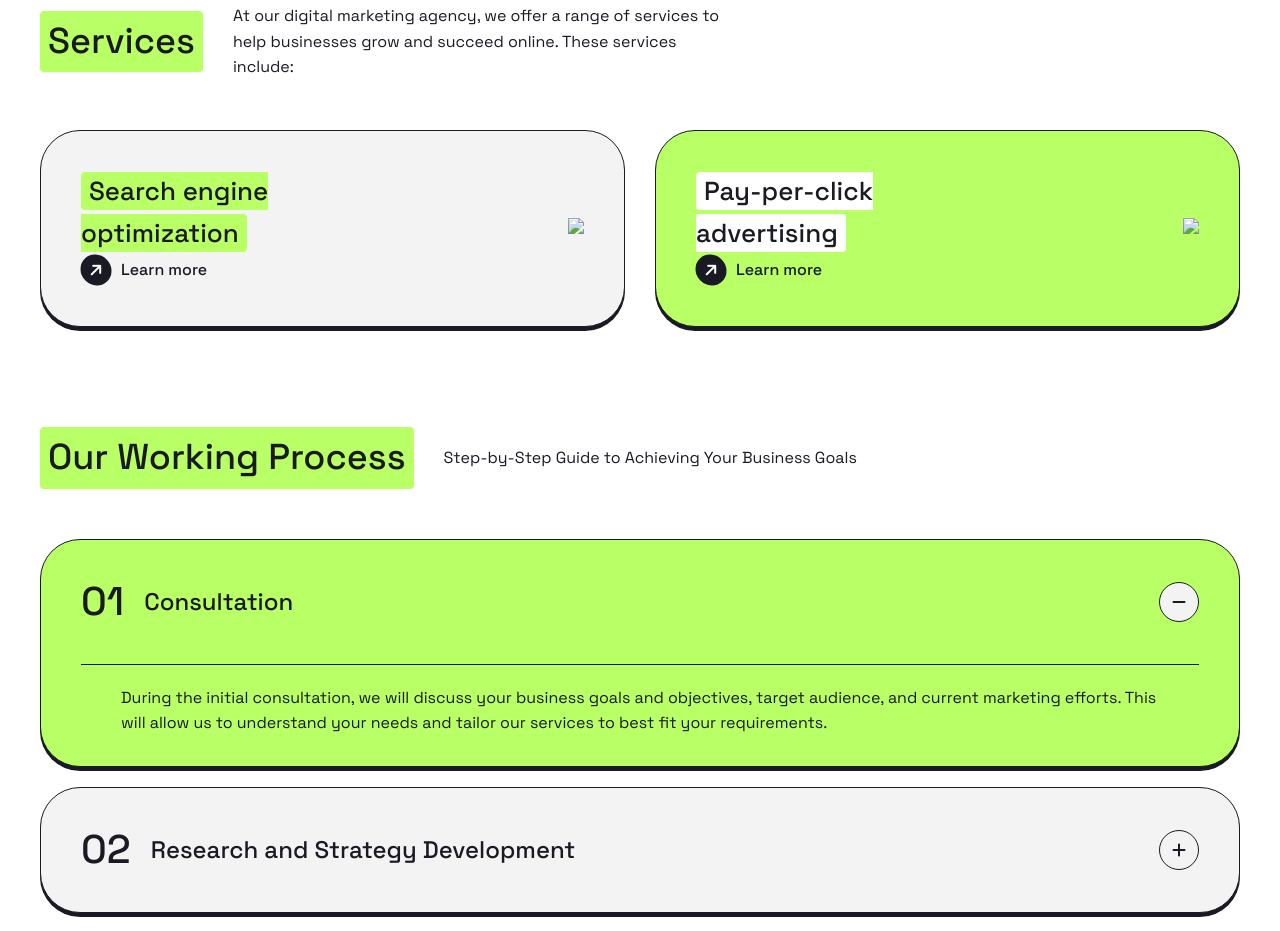
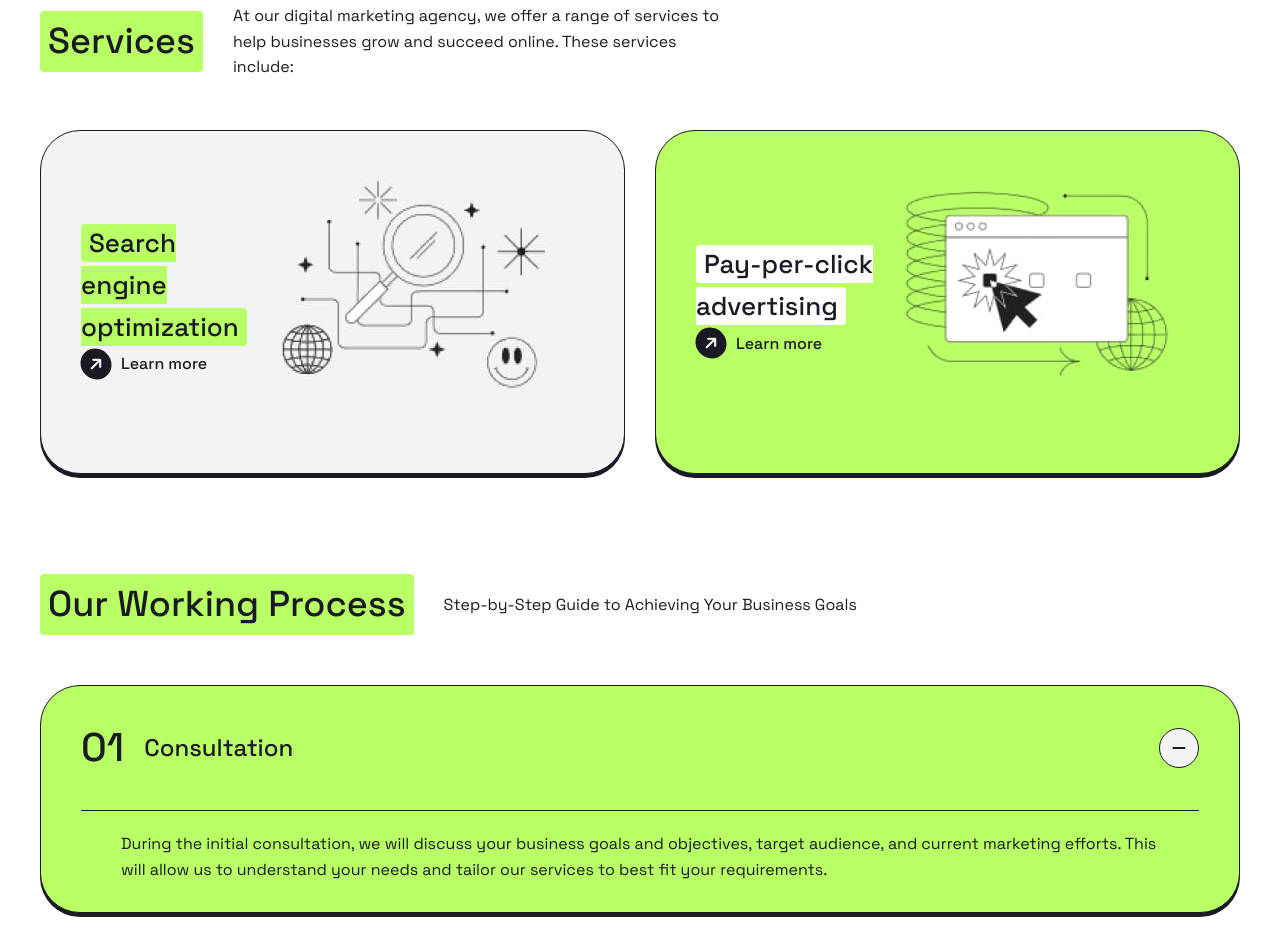
Before and after one commit to sandesh0131/Task_1, a plain HTML site: page index.html in a window 1280 px wide. Shown: the part 926-1857 px from the top of the page. Drawn offline with Linux system fonts and the light colour scheme.

Commit message:
Update index.html

```diff
--- a/index.html
+++ b/index.html
@@ -62,7 +62,7 @@
                     <a href="#" class="learn-more"><i class="fa-solid fa-arrow-right"></i> Learn more</a>
                 </div>
                 <div class="card-image">
-                    <img src="Image2">
+                    <img src="Image2.jpeg">
                 </div>
             </div>
 
@@ -72,7 +72,7 @@
                     <a href="#" class="learn-more"><i class="fa-solid fa-arrow-right"></i> Learn more</a>
                 </div>
                 <div class="card-image">
-                    <img src="Image3">
+                    <img src="Image3.jpeg">
                 </div>
             </div>
         </div>
```
